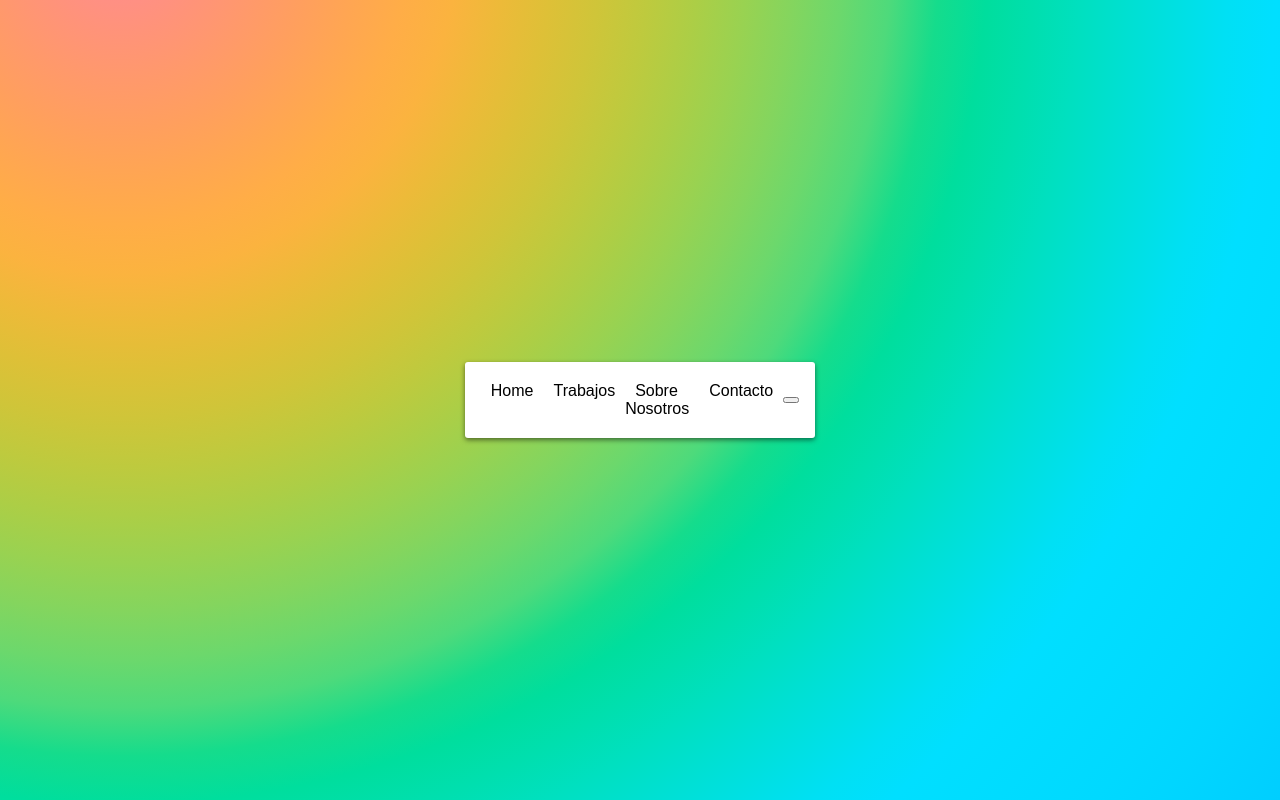
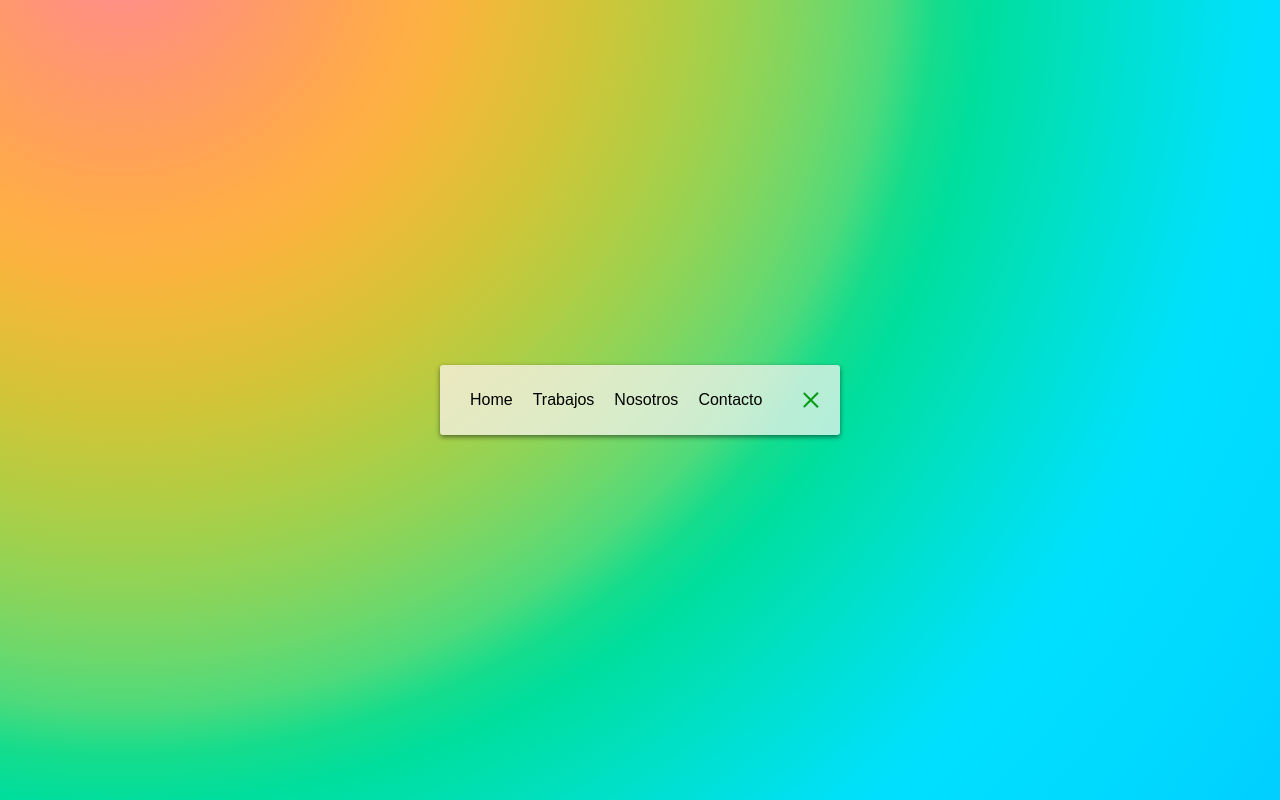
Before and after one commit to ElideZavala/Nav-style, a plain HTML site: page index.html in a window 1280 px wide. Drawn offline with Linux system fonts and the light colour scheme; a web font is replaced by a local one.

Commit message:
finalización de efecto

```diff
--- a/index.html
+++ b/index.html
@@ -14,7 +14,7 @@
 		<ul>
 			<li><a href="#">Home</a></li>
 			<li><a href="#">Trabajos</a></li>
-			<li><a href="#">Sobre Nosotros</a></li>
+			<li><a href="#">Nosotros</a></li>
 			<li><a href="#">Contacto</a></li>
 		</ul>
 		<button class="icon" id="toggle">
--- a/script.js
+++ b/script.js
@@ -0,0 +1,4 @@
+const toggle = document.getElementById('toggle');
+const nav = document.getElementById('nav');
+
+toggle.addEventListener('click', () => nav.classList.toggle('active'));
--- a/style.css
+++ b/style.css
@@ -15,7 +15,7 @@ body {
 }
 
 nav {
-	background-color: #fff;
+	background-color: rgba(255, 245, 245, 0.7);
 	padding: 20px;
 	width: 80px;
 	display: flex;
@@ -24,10 +24,11 @@ nav {
 	border-radius: 3px;
 	box-shadow: 0 2px 5px rgba(0, 0, 0, 0.5);
 	transition: width 0.6s linear;
+
 }
 
 nav.active {
-	width: 350px;
+	width: 400px;
 }
 
 nav ul {
@@ -60,3 +61,40 @@ nav ul a {
 	text-decoration: none;
 	margin: 0 10px;
 }
+
+.icon {
+	background-color: rgba(255, 245, 245, 0.0);
+	border: 0;
+	cursor: pointer;
+	padding: 0;
+	position: relative;
+	height: 30px;
+	width: 30px;
+}
+
+.icon:focus {
+	outline: 0;
+}
+
+.icon .line {
+	background-color: #079b13;
+	height: 2px;
+	width: 20px;
+	position: absolute;
+	top: 10px;
+	left: 5px;
+	transition: transform 0.6s linear;
+}
+
+.icon .line2 {
+	top: auto;
+	bottom: 10px;
+}
+
+nav.active .icon .line1 {
+	transform: rotate(-765deg) translateY(5.5px);
+}
+
+nav.active .icon .line2 {
+	transform: rotate(765deg) translateY(-5.5px);
+}
```
Also changed, not shown: vista.jpg (added), vista1.jpg (added).
